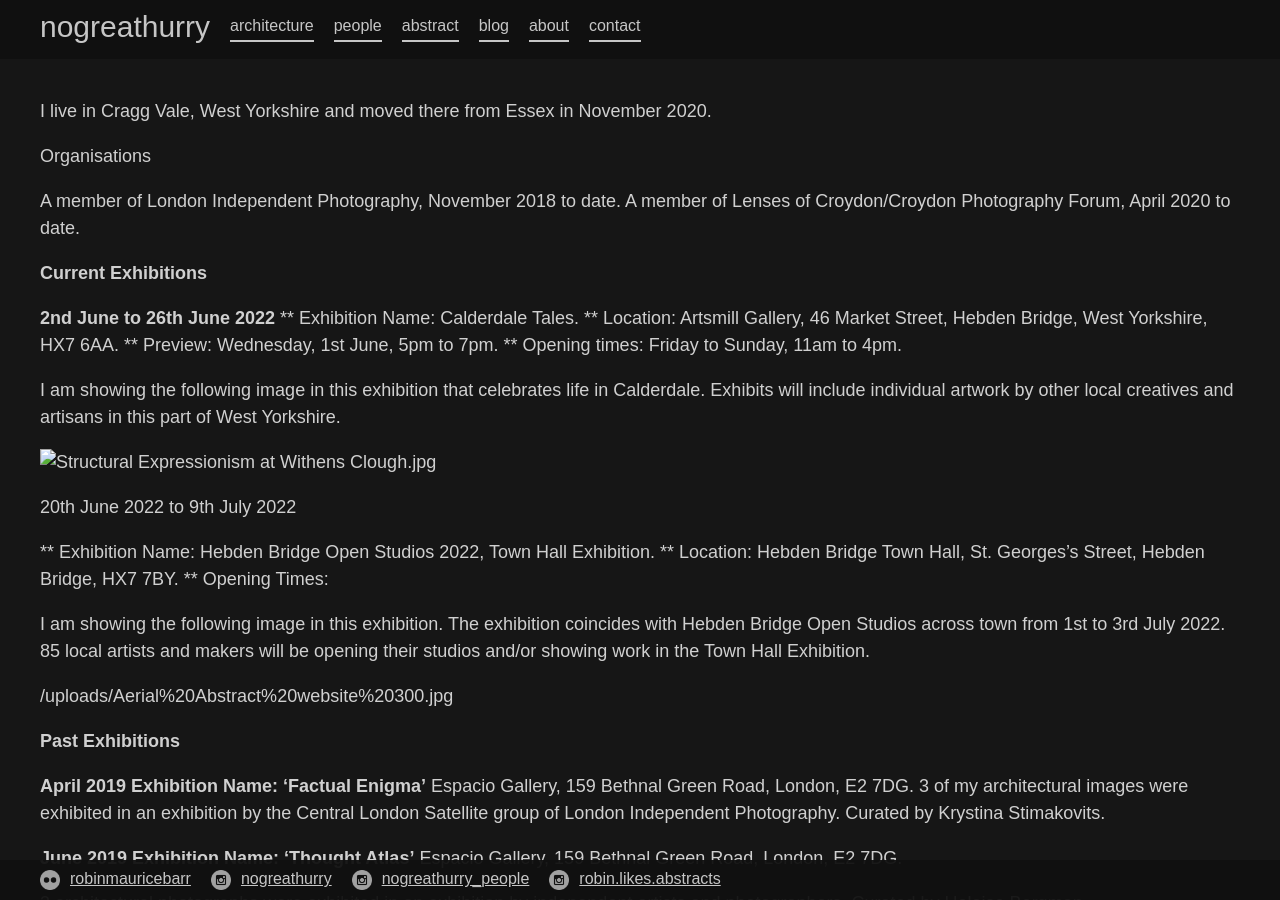
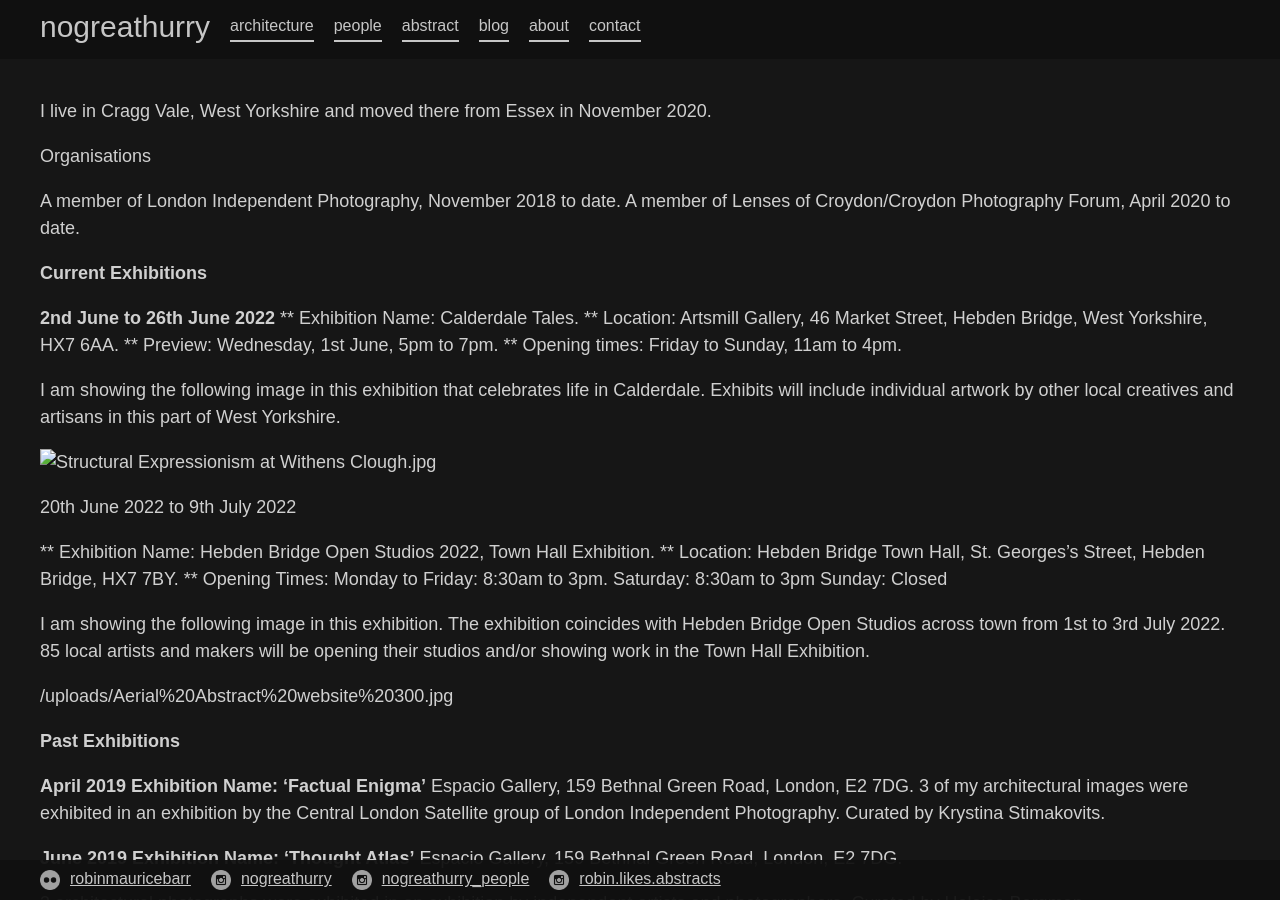
Before and after one commit to 987poiuytrewq/nogreathurry, a Jekyll site: the page built from blog.md, in a window 1280 px wide and 900 px high. Built offline with Jekyll 4.4.1, drawn with Linux system fonts in a browser that asks for light colours.

Commit message:
Updated Blog

```diff
--- a/blog.md
+++ b/blog.md
@@ -27,6 +27,9 @@ I am showing the following image in this exhibition that celebrates life in Cald
 ** Exhibition Name: Hebden Bridge Open Studios 2022, Town Hall Exhibition.
 ** Location: Hebden Bridge Town Hall, St. Georges's Street, Hebden Bridge, HX7 7BY.
 ** Opening Times:
+Monday to Friday: 8:30am to 3pm.
+Saturday: 8:30am to 3pm
+Sunday: Closed
 
 I am showing the following image in this exhibition. The exhibition coincides with Hebden Bridge Open Studios across town from 1st to 3rd July 2022. 85 local artists and makers will be opening their studios and/or showing work in the Town Hall Exhibition.
 
```
